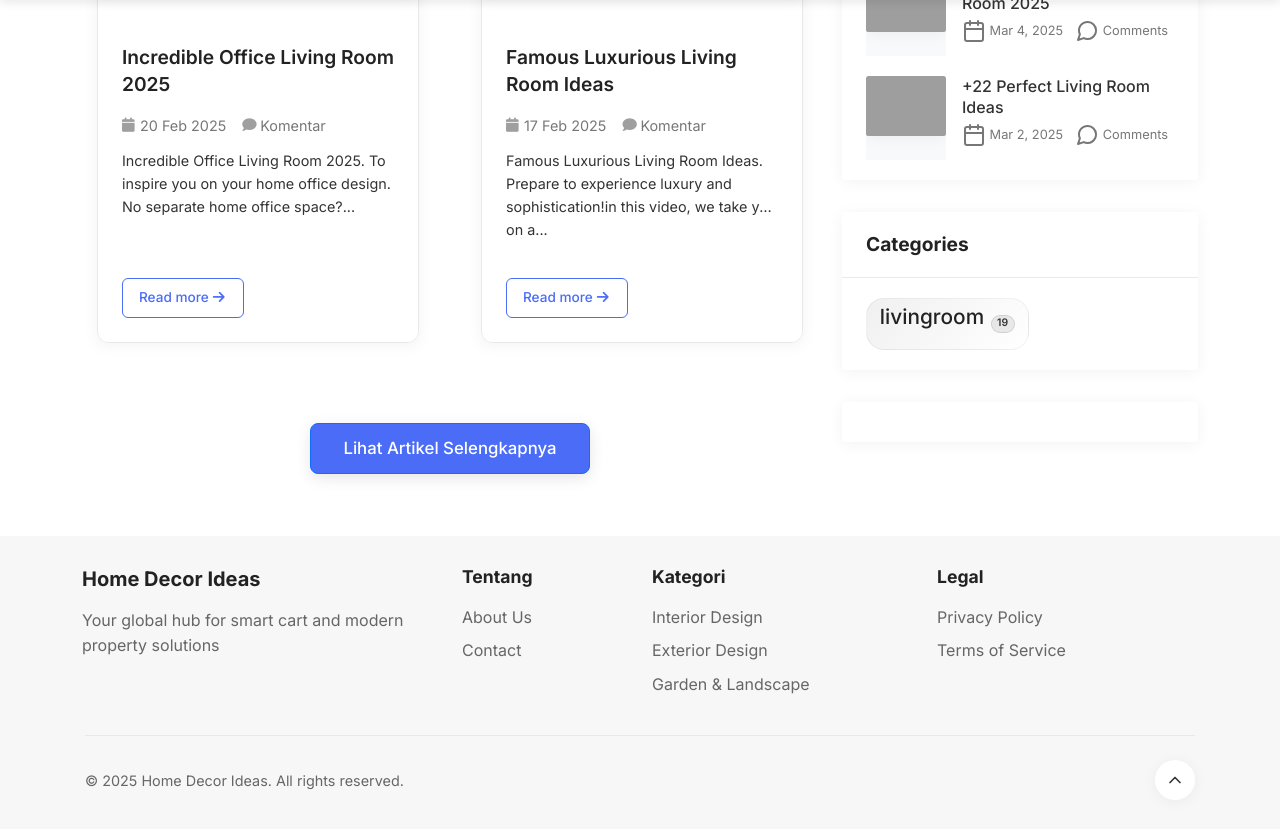
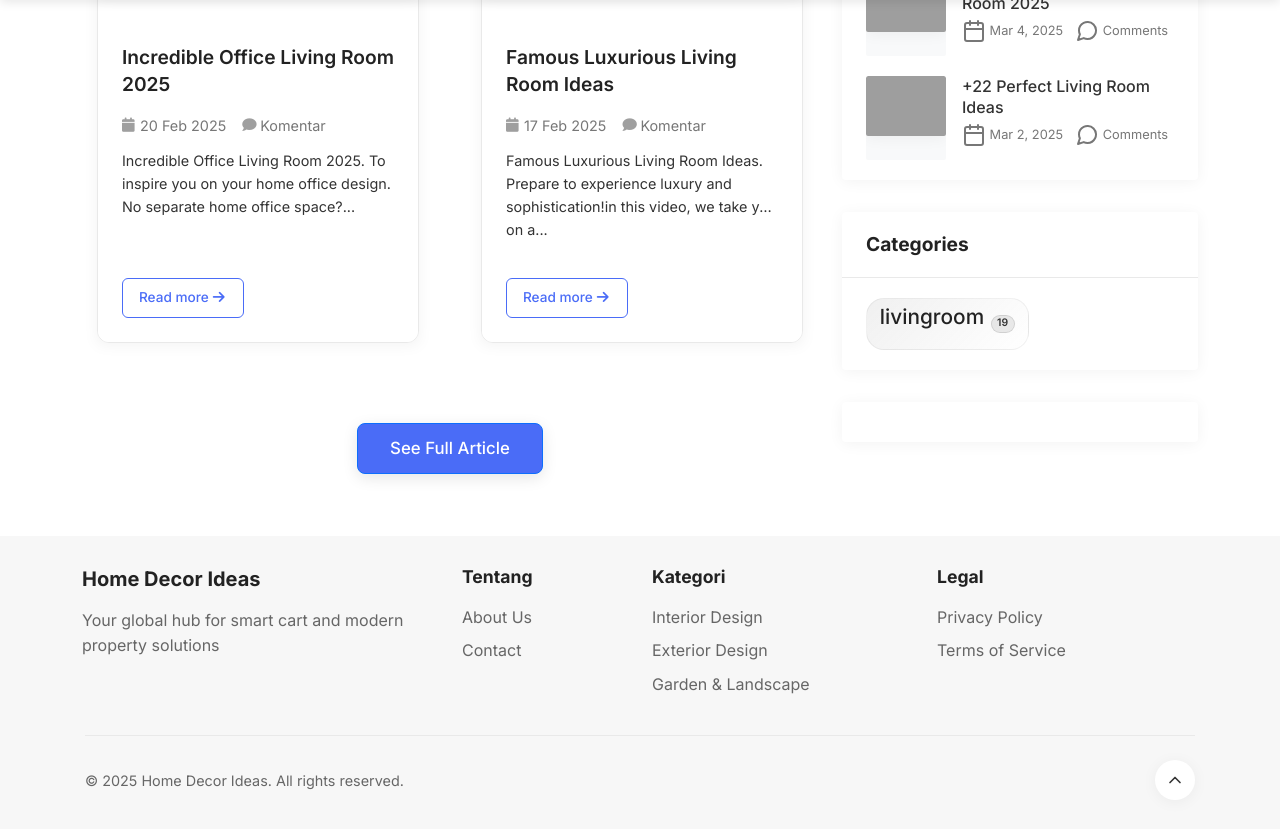
Before and after one commit to mapat254/HOMEDECOR2, a Jekyll site: the page built from index.html, in a window 1280 px wide and 900 px high, scrolled down 3638 px, cut to the strip 70-899 px from the top of the window. Built offline with Jekyll 4.4.1, drawn with Linux system fonts in a browser that asks for light colours; the list of posts is cut into pages by our own code; some of the changed text lies outside the part shown; grey boxes are pictures that could not be loaded.

Commit message:
Update home.html

```diff
--- a/_layouts/home.html
+++ b/_layouts/home.html
@@ -4,7 +4,7 @@
 <div class="home-container col-lg-8">
 
   <div class="latest-posts">
-    <h2 class="section-title">Artikel Terbaru</h2>
+    <h2 class="section-title">Latest Articles</h2>
     <div class="post-grid-container">
       <div class="post-grid">
         {% assign post_limit = site.adsense.posts_per_home | default: 12 %}
@@ -23,7 +23,7 @@
     {% assign post_limit = site.adsense.posts_per_home | default: 10 %}
     {% if site.posts.size > post_limit %}
       <div class="view-all-posts">
-        <a href="{{ '/page/2/' | relative_url }}" class="btn btn-primary">Lihat Artikel Selengkapnya</a>
+        <a href="{{ '/page/2/' | relative_url }}" class="btn btn-primary">See Full Article</a>
       </div>
     {% endif %}
   </div>
```
